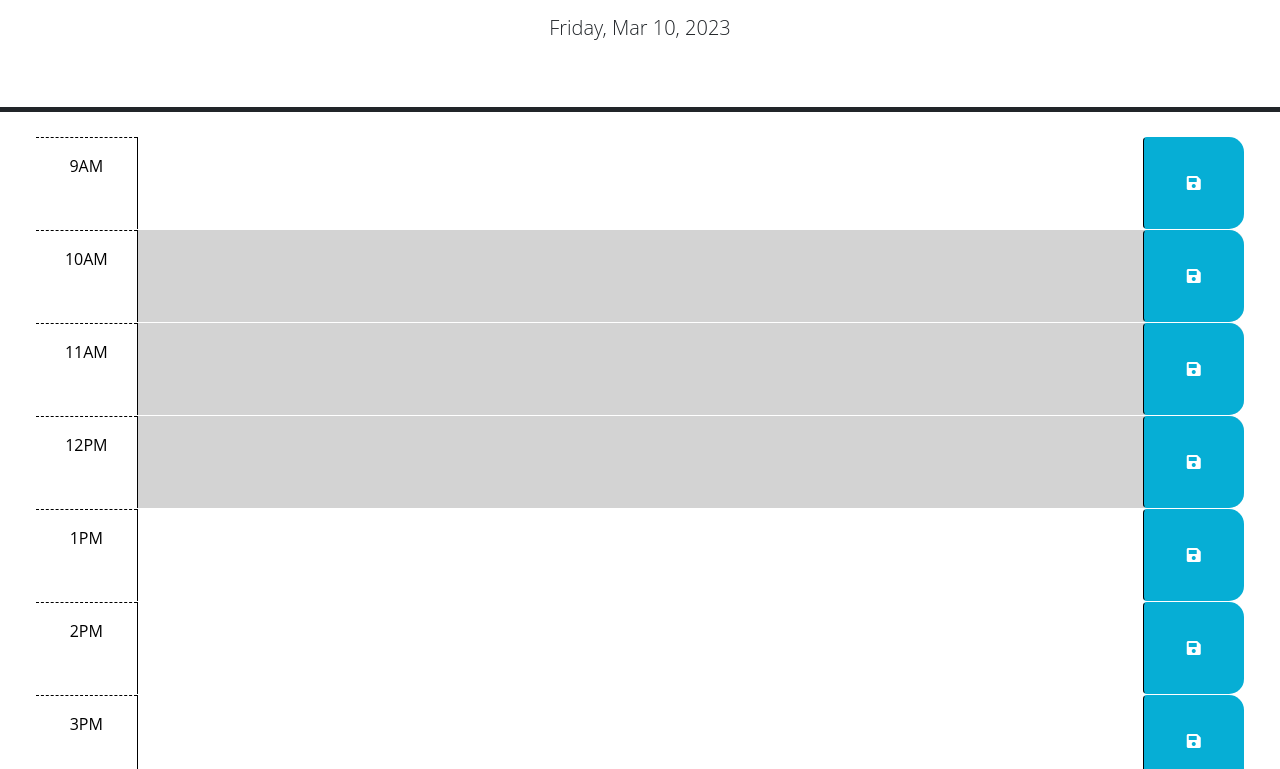
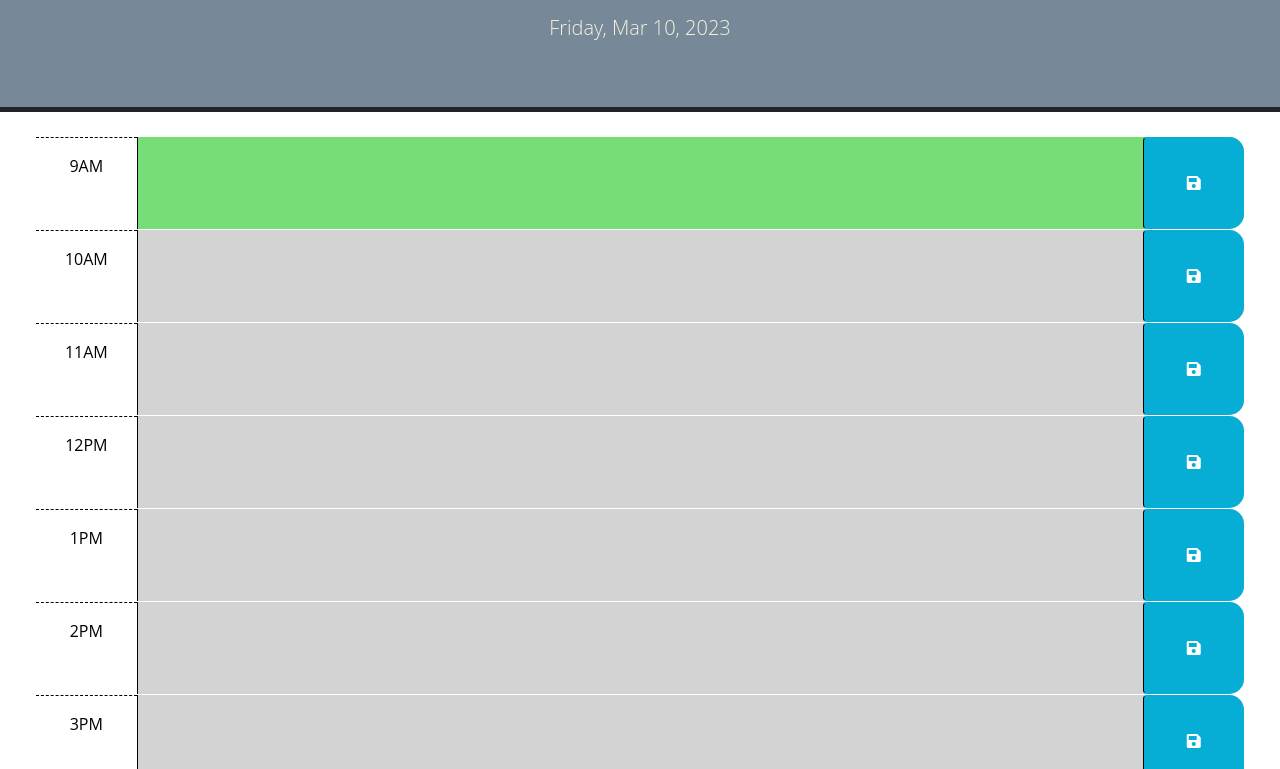
Before and after one commit to Oscarl214/day-Planner, a plain HTML site: page Develop/index.html in a window 1280 px wide. Shown: the part 166-935 px from the top of the page. Drawn offline with nearby package versions, Linux system fonts and the light colour scheme.

Commit message:
implemented the class changes

```diff
--- a/Develop/script.js
+++ b/Develop/script.js
@@ -1,9 +1,10 @@
 // Wrap all code that interacts with the DOM in a call to jQuery to ensure that
 // the code isn't run until the browser has finished rendering all the elements
 // in the html.
-let currentHour = dayjs().format("HH"); //hour of the day
-const timeBlockArray = ["09", "10", "11", "12", "13", "14", "15", "16", "17"];
+let currentHour = dayjs().format("h"); //hour of the day
+const timeBlockArray = ["9", "10", "11", "12", "1", "2", "3", "4", "5"];
 let currentDay = $("#currentDay");
+let timeBlock=$(".time-block")
 let hour9 = $("#hour9");
 let hour10 = $("#hour10");
 let hour11 = $("#hour11");
@@ -15,6 +16,8 @@ let hour4 = $("#hour4");
 let hour5 = $("#hour5");
 let saveBtn = $(".saveBtn");
 let Input = $(".description");
+
+console.log(currentHour);
 
 $(function () {
   // TODO: Add a listener for click events on the save button. This code should
@@ -49,19 +52,19 @@ $(function () {
   // past, present, and future classes? How can Day.js be used to get the
   // current hour in 24-hour time?
 
-  for (const id of timeBlockArray) {
-    if (id < currentHour) {
-      $(`#${id}`).addClass("past");
-    } else if (id === currentHour) {
-      $(`#${id}`).addClass("present");
-    } else if (id > currentHour) {
-      $(`#${id}`).addClass("future");
+  for (const id of timeBlockArray) { //for loop that iterates through each id stored in timeBlockArray
+    if (id < currentHour) { // if statement that checks if the id is less than the current JS hour of the day
+      $(`#${id}`).addClass("past"); // if it is less than add the past class which greys out the time blocks
+    } else if (id === currentHour) { // if id matches current hour of the day than
+      $(`#${id}`).addClass("present");// set the present class which sets the time block to red
+    } else if (id > currentHour) { //if id is greater than the hour of the day
+      $(`#${id}`).addClass("future"); //set the future class which makes the time block green
     }
   }
 
   // TODO: Add code to display the current date in the header of the page.
 
-  let today = dayjs().format("dddd, MMM D, YYYY");
+  let today = dayjs().format("dddd, MMM D, YYYY"); //use dayjs() and set the format to day of the week, month, day, and year
 
   currentDay.text(today);
 });
--- a/Develop/style.css
+++ b/Develop/style.css
@@ -1,8 +1,11 @@
 body {
   font-family: 'Open Sans', sans-serif;
   font-size: 16px;
+  color: beige;
 }
-
+header{
+  background-color: lightslategray;
+}
 textarea {
   background: transparent;
   border: none;
```
Also changed, not shown: Develop/index.html (+1 -13 lines).
